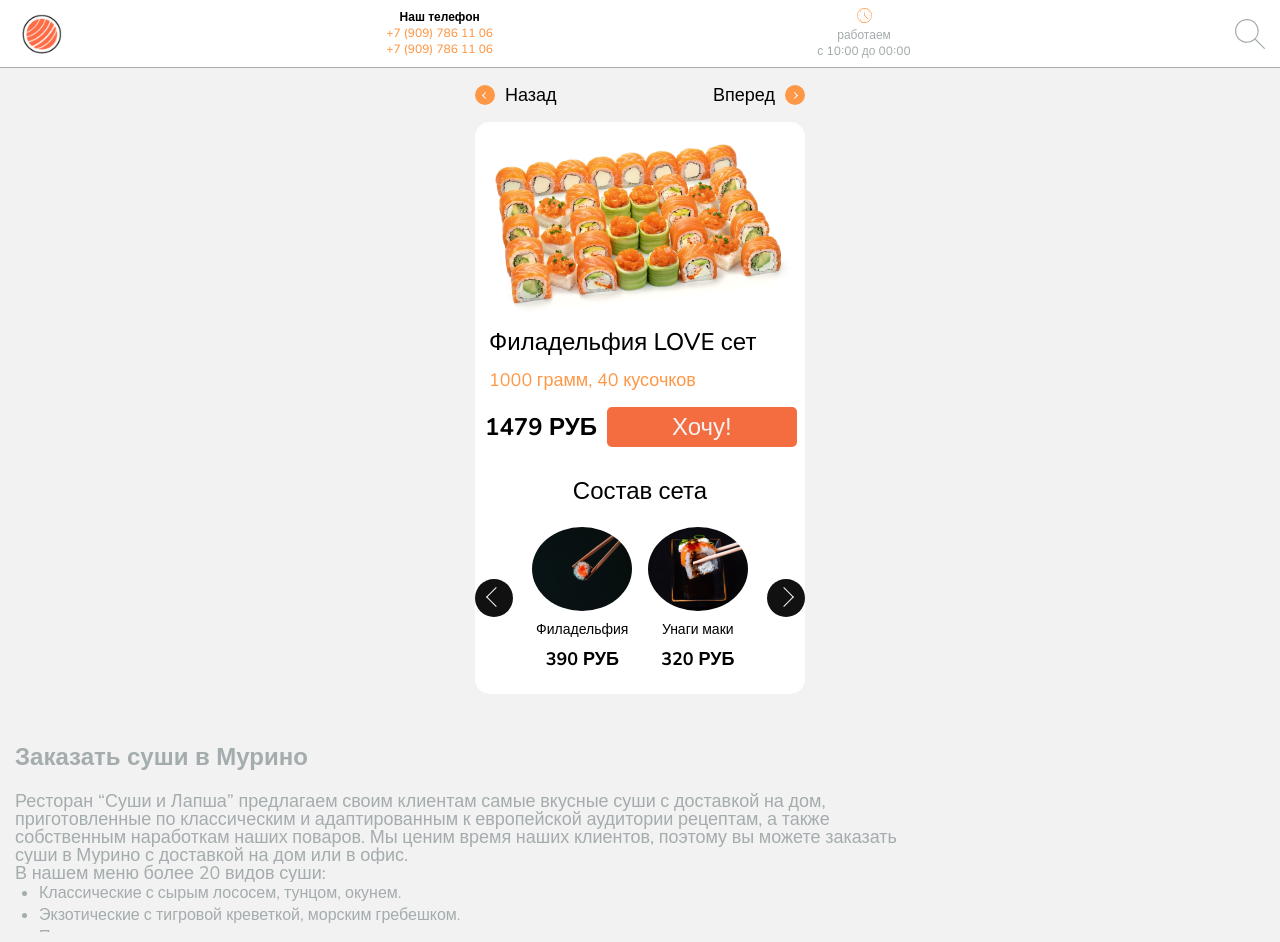
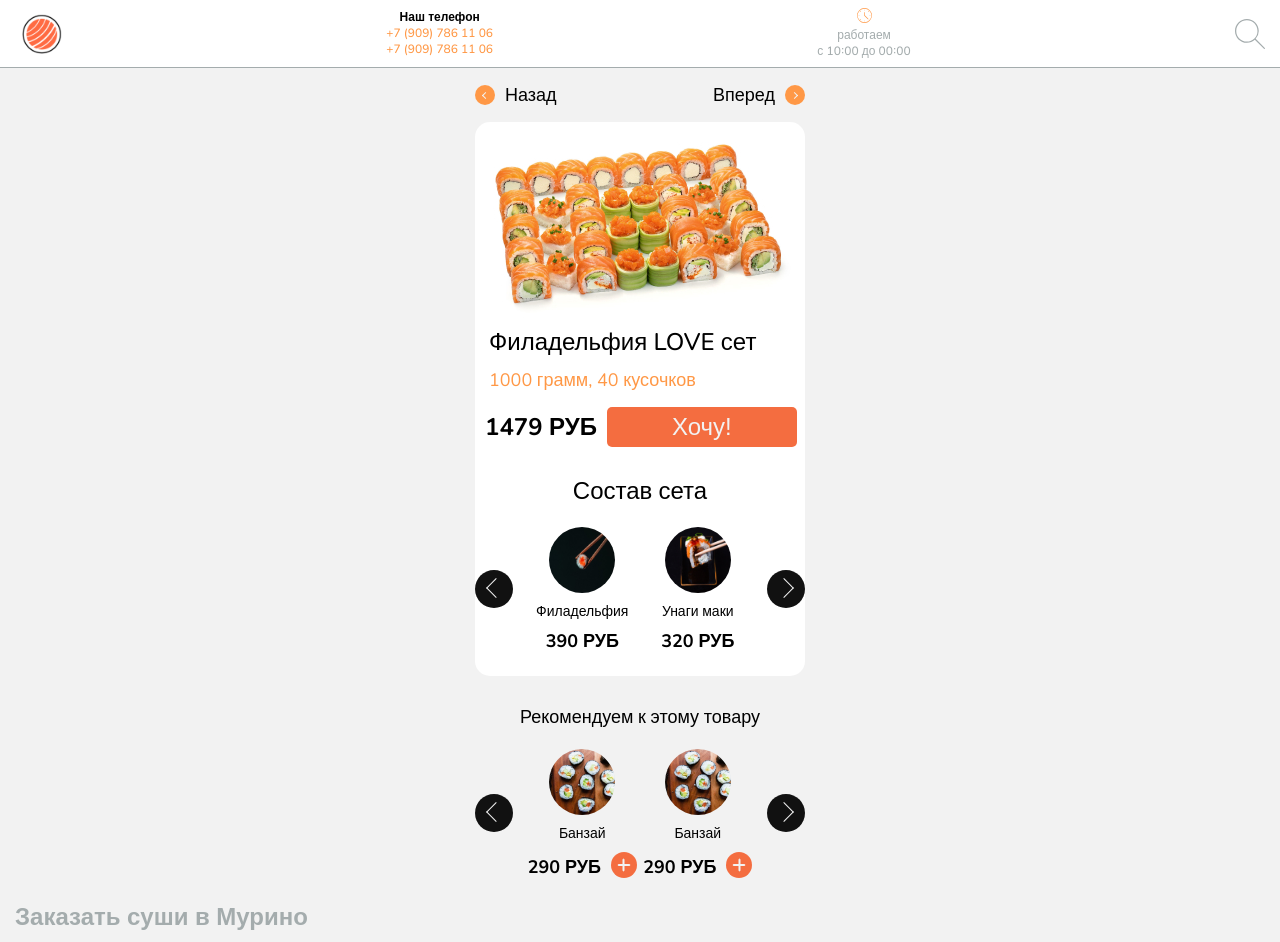
Before and after one commit to alexanderVLG/sushi-shop-murino, a React (Create React App) app: page /products/-02-024TMKM in a window 1280 px wide. Shown: the top 942 px of the page. Built offline with nearby package versions, Linux system fonts and the light colour scheme.

Commit message:
cделал моб. страницу карточки товара

```diff
--- a/package.json
+++ b/package.json
@@ -10,6 +10,7 @@
     "react-dom": "^18.2.0",
     "react-router-dom": "^6.4.4",
     "react-scripts": "5.0.1",
+    "styled-components": "^5.3.6",
     "web-vitals": "^2.1.4"
   },
   "scripts": {
--- /dev/null
+++ b/src/controls/PlusButton.js
@@ -0,0 +1,37 @@
+import styled from "styled-components";
+
+export const PlusButtonContainer = styled.span `
+  position: relative;
+  display: inline-block;
+  margin-left: .625rem;
+  vertical-align: bottom;
+  width: 1.625rem;
+  height: 1.625rem;
+  background-color: var(--dkorange);
+  border-radius: 50%
+  `;
+
+export const PlusButtonArrows = styled.span `
+  position: absolute;
+  top: 50%;
+  left: 50%;
+  transform: translate(-50%, -50%);
+  display: block;
+  width: .8125rem;
+  background-color: var(--light-gray);
+  border: 1px solid var(--light-gray);
+  border-radius: 5px;
+
+  &:after {
+    content: "";
+    position: absolute;
+    top: 50%;
+    left: 50%;
+    transform: translate(-50%, -50%) rotate(90deg);
+    display: block;
+    width: .8125rem;
+    background-color: var(--light-gray);
+    border: 1px solid var(--light-gray);
+    border-radius: 5px;
+  }
+`;
--- a/src/data.js
+++ b/src/data.js
@@ -15,6 +15,7 @@ import imgOfsushi2 from './media/productsImg/small/imgOfsushi2.jpg';
 import imgOfsushi3 from './media/productsImg/small/imgOfsushi3.jpg';
 import imgOfsushi4 from './media/productsImg/small/imgOfsushi4.jpg';
 import imgOfsushi5 from './media/productsImg/small/imgOfsushi5.jpg';
+import banzay from './media/productsImg/small/banzay.jpg';
 
 export const products = [
   {
@@ -55,8 +56,27 @@ export const products = [
       smallImage: imgOfsushi5,
       price: 320
     }
+    ],
+    recommends: [
+      {
+        id: 'poiuy0',
+        name: 'Банзай',
+        smallImage: banzay,
+        price: 290
+      },
+      {
+        id: 'poiuy1',
+        name: 'Банзай',
+        smallImage: banzay,
+        price: 290
+      },
+      {
+        id: 'poiuy2',
+        name: 'Банзай',
+        smallImage: banzay,
+        price: 290
+      }
     ]
-
   },
   {
     id: "-02-024TMKM",
@@ -85,7 +105,27 @@ export const products = [
       smallImage: imgOfsushi3,
       price: 340
     }
-  ]
+    ],
+    recommends: [
+      {
+        id: 'poiuy00',
+        name: 'Банзай',
+        smallImage: banzay,
+        price: 290
+      },
+      {
+        id: 'poiuy11',
+        name: 'Банзай',
+        smallImage: banzay,
+        price: 290
+      },
+      {
+        id: 'poiuy22',
+        name: 'Банзай',
+        smallImage: banzay,
+        price: 290
+      }
+    ]
   },
   {
     id: "DKVW94",
@@ -112,6 +152,26 @@ export const products = [
       name: 'Бонито',
       smallImage: imgOfsushi3,
       price: 340
+    }
+  ],
+  recommends: [
+    {
+      id: 'poiuy01',
+      name: 'Банзай',
+      smallImage: banzay,
+      price: 290
+    },
+    {
+      id: 'poiuy12',
+      name: 'Банзай',
+      smallImage: banzay,
+      price: 290
+    },
+    {
+      id: 'poiuy23',
+      name: 'Банзай',
+      smallImage: banzay,
+      price: 290
     }
   ]
   },
@@ -143,6 +203,26 @@ export const products = [
       smallImage: imgOfsushi,
       price: 390
     }
+  ],
+  recommends: [
+    {
+      id: 'poiuy02',
+      name: 'Банзай',
+      smallImage: banzay,
+      price: 290
+    },
+    {
+      id: 'poiuy13',
+      name: 'Банзай',
+      smallImage: banzay,
+      price: 290
+    },
+    {
+      id: 'poiuy24',
+      name: 'Банзай',
+      smallImage: banzay,
+      price: 290
+    }
   ]
   },
   {
@@ -170,6 +250,26 @@ export const products = [
       name: 'Калифорния',
       smallImage: imgOfsushi2,
       price: 400
+    }
+  ],
+  recommends: [
+    {
+      id: 'poiuy03',
+      name: 'Банзай',
+      smallImage: banzay,
+      price: 290
+    },
+    {
+      id: 'poiuy14',
+      name: 'Банзай',
+      smallImage: banzay,
+      price: 290
+    },
+    {
+      id: 'poiuy25',
+      name: 'Банзай',
+      smallImage: banzay,
+      price: 290
     }
   ]
   },
@@ -199,6 +299,26 @@ export const products = [
       smallImage: imgOfsushi2,
       price: 400
     }
+  ],
+  recommends: [
+    {
+      id: 'poiuy04',
+      name: 'Банзай',
+      smallImage: banzay,
+      price: 290
+    },
+    {
+      id: 'poiuy15',
+      name: 'Банзай',
+      smallImage: banzay,
+      price: 290
+    },
+    {
+      id: 'poiuy26',
+      name: 'Банзай',
+      smallImage: banzay,
+      price: 290
+    }
   ]
   },
   {
@@ -227,6 +347,26 @@ export const products = [
       smallImage: imgOfsushi2,
       price: 400
     }
+  ],
+  recommends: [
+    {
+      id: 'poiuy05',
+      name: 'Банзай',
+      smallImage: banzay,
+      price: 290
+    },
+    {
+      id: 'poiuy16',
+      name: 'Банзай',
+      smallImage: banzay,
+      price: 290
+    },
+    {
+      id: 'poiuy27',
+      name: 'Банзай',
+      smallImage: banzay,
+      price: 290
+    }
   ]
   },
   {
@@ -254,6 +394,26 @@ export const products = [
       name: 'Калифорния',
       smallImage: imgOfsushi2,
       price: 400
+    }
+  ],
+  recommends: [
+    {
+      id: 'poiuy06',
+      name: 'Банзай',
+      smallImage: banzay,
+      price: 290
+    },
+    {
+      id: 'poiuy17',
+      name: 'Банзай',
+      smallImage: banzay,
+      price: 290
+    },
+    {
+      id: 'poiuy28',
+      name: 'Банзай',
+      smallImage: banzay,
+      price: 290
     }
   ]
   },
@@ -288,6 +448,26 @@ export const products = [
       name: 'Калифорния',
       smallImage: imgOfsushi2,
       price: 400
+    }
+  ],
+  recommends: [
+    {
+      id: 'poiuy0001',
+      name: 'Банзай',
+      smallImage: banzay,
+      price: 290
+    },
+    {
+      id: 'poiuy18',
+      name: 'Банзай',
+      smallImage: banzay,
+      price: 290
+    },
+    {
+      id: 'poiuy29',
+      name: 'Банзай',
+      smallImage: banzay,
+      price: 290
     }
   ]
   },
@@ -325,6 +505,26 @@ export const products = [
       smallImage: imgOfsushi2,
       price: 400
     }
+  ],
+  recommends: [
+    {
+      id: 'poiuy001',
+      name: 'Банзай',
+      smallImage: banzay,
+      price: 290
+    },
+    {
+      id: 'poiuy101',
+      name: 'Банзай',
+      smallImage: banzay,
+      price: 290
+    },
+    {
+      id: 'poiuy203',
+      name: 'Банзай',
+      smallImage: banzay,
+      price: 290
+    }
   ]
   },
   {
@@ -352,6 +552,26 @@ export const products = [
       name: 'Бонито',
       smallImage: imgOfsushi3,
       price: 340
-    }]
+    }],
+    recommends: [
+      {
+        id: 'poiuy004',
+        name: 'Банзай',
+        smallImage: banzay,
+        price: 290
+      },
+      {
+        id: 'poiuy105',
+        name: 'Банзай',
+        smallImage: banzay,
+        price: 290
+      },
+      {
+        id: 'poiuy206',
+        name: 'Банзай',
+        smallImage: banzay,
+        price: 290
+      }
+    ]
   }
 ]
--- a/src/index.css
+++ b/src/index.css
@@ -398,8 +398,7 @@ main {
 }
 
 .product-card {
-   margin-bottom: 3rem;/* Нужно потом убрать */
-  padding-bottom: 1.5rem;
+  margin-bottom: 1.875rem;
   background-color: var(--white);
   border-radius: .9375rem;
 }
@@ -459,10 +458,6 @@ main {
   border-radius: .3125rem;
 }
 
-.set-structure {
-
-}
-
 .set-structure__title {
   margin-bottom: 1.25rem;
   text-align: center;
@@ -473,6 +468,7 @@ main {
 
 /* ------------------- Slider ------------------------ */
 .carousel {
+  padding-bottom: 1.5rem;
   display: flex;
   align-items: center;
 }
@@ -506,6 +502,8 @@ main {
 .item img {
   margin-bottom: .625rem;
   order: -1;
+  max-width: 4.125rem;
+  height: 4.125rem;
   border-radius: 50%;
 }
 
@@ -561,6 +559,16 @@ main {
   top: 11px;
   right: 38%;
   transform: rotate(-135deg);
+}
+
+
+/* ------------- Recommend section into the Productcards --------------- */
+.recommend-sets__title {
+  margin-bottom: 1.25rem;
+  text-align: center;
+  font-size: 1.125rem;
+  font-weight: 500;
+  line-height: 1.24;
 }
 
 
--- a/src/pages/ProductCard.js
+++ b/src/pages/ProductCard.js
@@ -2,7 +2,7 @@ import { useParams } from 'react-router-dom';
 import  {products}  from '../data';
 import About from '../components/About';
 import Carousel from '../components/Carousel';
-
+import { PlusButtonContainer, PlusButtonArrows } from '../controls/PlusButton';
 
 const ProductCard = () => {
   const {productId} = useParams();
@@ -43,6 +43,26 @@ const ProductCard = () => {
             </Carousel>
           </article>
         </section>
+        <article className='recommend-sets'>
+            <h5 className='recommend-sets__title'>Рекомендуем к этому товару</h5>
+            <Carousel>
+              {
+                product.recommends.map((recommend) => {
+                  return (
+                    <div className='item' key={recommend.id}>
+                      <h5>{recommend.name}</h5>
+                      <img src={recommend.smallImage} alt={recommend.name} />
+                      <p>{recommend.price} руб
+                        <PlusButtonContainer>
+                          <PlusButtonArrows />
+                        </PlusButtonContainer>
+                      </p>
+                    </div>
+                  );
+                })
+              }
+            </Carousel>
+          </article>
       </section>
       <About />
     </>
```
Also changed, not shown: src/media/productsImg/small/banzay.jpg (added), 13 other files (tests, documents, lock files or other folders).
